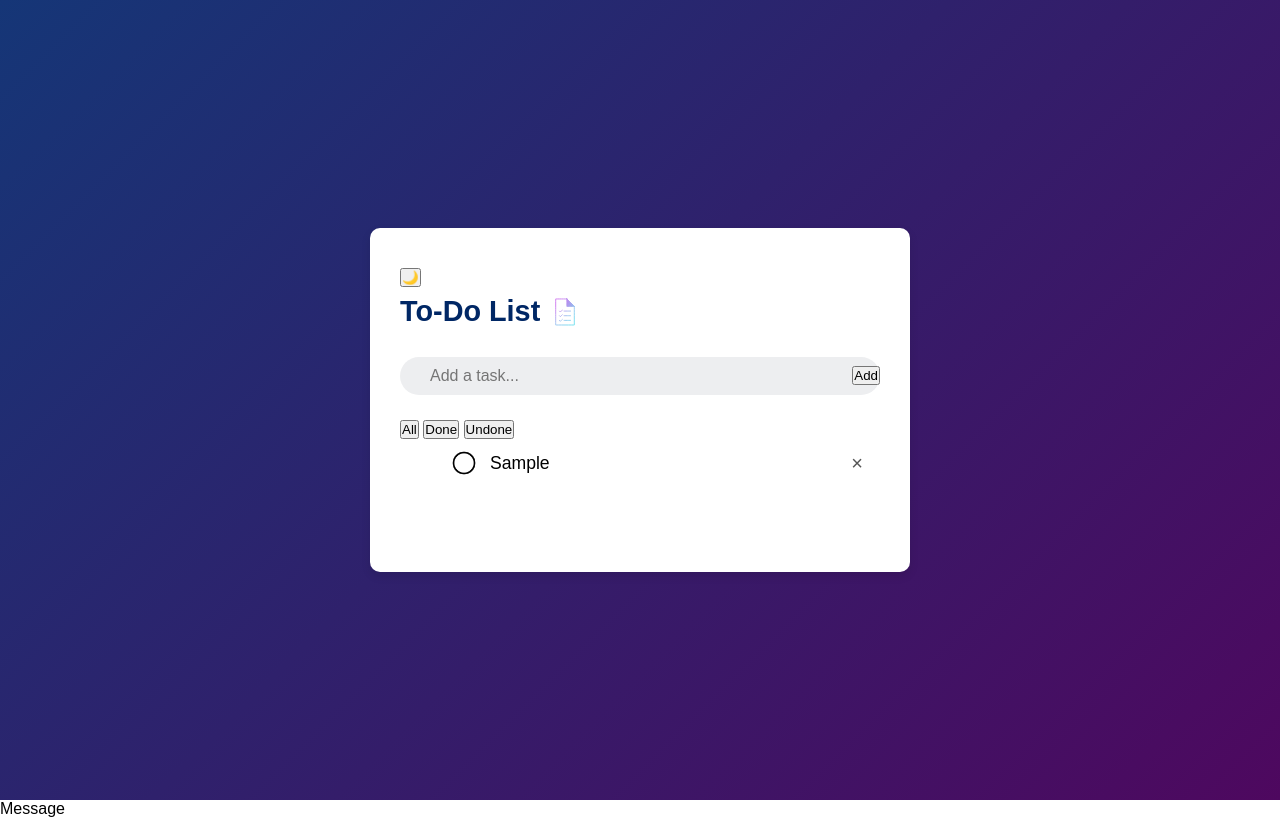
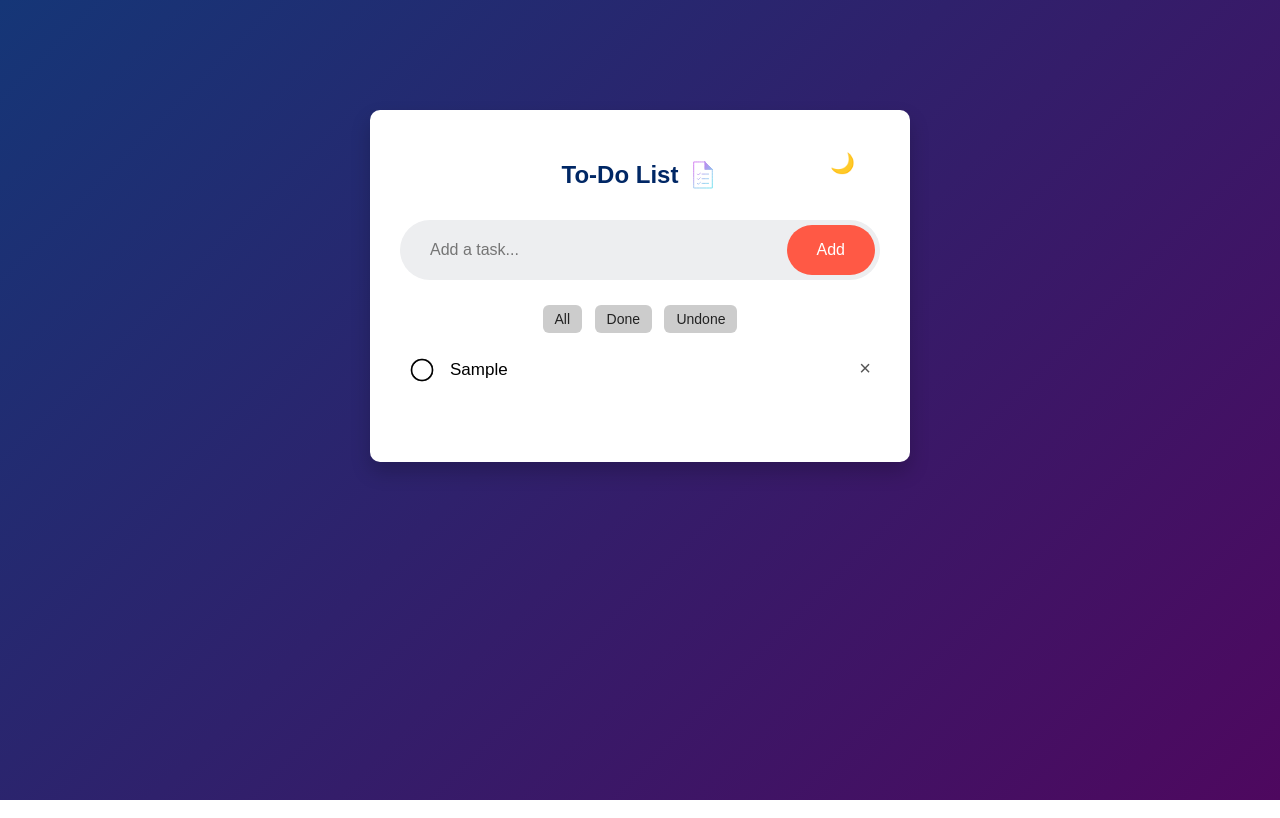
Before and after one commit to KEANU2003/To-Do-List-WebApp, a plain HTML site: page index.html in a window 1280 px wide. Both pictures are taken after typing "Sample" into the empty fields and a click on the button "Add". Drawn offline with Linux system fonts and the light colour scheme; files whose address does not match are found by name.

Commit message:
Update style.css

```diff
--- a/style.css
+++ b/style.css
@@ -1,8 +1,14 @@
 * {
   margin: 0;
   padding: 0;
+  box-sizing: border-box;
   font-family: 'Poppins', sans-serif;
-    box-sizing: border-box;
+  direction: ltr;
+}
+
+body.dark {
+  background: #121212;
+  color: #eee;
 }
 
 .container {
@@ -10,27 +16,33 @@
   min-height: 100vh;
   background: linear-gradient(135deg, #153677, #4e085f);
   padding: 10px;
-    display: flex;
-    justify-content: center;
-    align-items: center;
+}
+
+body.dark .container {
+  background: linear-gradient(135deg, #0f0f0f, #222);
 }
 
 .todo-app {
-    width: 100%;
   max-width: 540px;
   background: #fff;
+  margin: 100px auto 20px;
   padding: 40px 30px 70px;
   border-radius: 10px;
-    box-shadow: 0 4px 10px rgba(0, 0, 0, 0.1);
+  box-shadow: 0 10px 20px rgba(0,0,0,0.2);
+  position: relative;
+}
+
+body.dark .todo-app {
+  background: #1f1f1f;
+  color: #eee;
 }
 
 .todo-app h2 {
-    color: #002765;
   display: flex;
   align-items: center;
+  justify-content: center;
+  color: #002765;
   margin-bottom: 20px;
-    font-weight: 700;
-    font-size: 1.8rem;
 }
 
 .todo-app h2 img {
@@ -41,58 +53,60 @@
 .row {
   display: flex;
   align-items: center;
-    justify-content: space-between;
   background: #edeef0;
   border-radius: 30px;
   padding-left: 20px;
   margin-bottom: 25px;
 }
 
-input#input-box {
+input {
   flex: 1;
   border: none;
   outline: none;
   background: transparent;
   padding: 10px;
-    font-size: 1rem;
-    font-weight: 400;
+  font-size: 16px;
+}
+
+button {
+  border: none;
+  outline: none;
+  padding: 16px 30px;
+  background: #ff5945;
+  color: #fff;
+  font-size: 16px;
+  cursor: pointer;
+  border-radius: 40px;
+  margin: 5px;
+}
+
+#toggle-theme {
+  position: absolute;
+  right: 20px;
+  top: 20px;
+  font-size: 20px;
+  background: none;
   color: #333;
 }
 
-button#add-btn {
-    border: none;
-    outline: none;
-    padding: 16px 40px;
-    background: #ff5945;
-    color: #fff;
-    font-size: 1rem;
-    cursor: pointer;
-    border-radius: 40px;
-    transition: background 0.3s ease;
+body.dark #toggle-theme {
+  color: #ccc;
 }
 
-button#add-btn:hover,
-button#add-btn:focus {
-    background: #e04b3f;
+ul {
+  list-style: none;
+  padding: 0;
 }
 
-ul#list-container {
-    list-style: none;
-    font-size: 1.1rem;
+ul li {
+  position: relative;
   padding: 12px 8px 12px 50px;
+  font-size: 17px;
+  cursor: pointer;
   user-select: none;
-    cursor: pointer;
-    position: relative;
 }
 
-ul#list-container li {
-    position: relative;
-    padding-left: 40px;
-    margin-bottom: 15px;
-    line-height: 1.4;
-}
-
-ul#list-container li::before {
+ul li::before {
   content: '';
   position: absolute;
   height: 28px;
@@ -101,38 +115,65 @@ ul#list-container li::before {
   background-image: url(images/unchecked-icon.png);
   background-size: cover;
   background-position: center;
-    top: 50%;
-    left: 0;
-    transform: translateY(-50%);
-    transition: background-image 0.3s ease;
+  top: 8px;
+  left: 8px;
 }
 
-ul#list-container li.checked {
-    color: #555;
+ul li.checked {
+  color: #999;
   text-decoration: line-through;
 }
 
-ul#list-container li.checked::before {
+ul li.checked::before {
   background-image: url(images/checked-icon.png);
 }
 
-ul#list-container li span {
+ul li span {
   position: absolute;
   right: 0;
-    top: 50%;
-    transform: translateY(-50%);
+  top: 5px;
   width: 30px;
   height: 30px;
   font-size: 20px;
   color: #555;
+  text-align: center;
   line-height: 30px;
-    text-align: center;
   border-radius: 50%;
-    user-select: none;
-    cursor: pointer;
-    transition: background 0.3s ease;
 }
 
-ul#list-container li span:hover {
-    background: #edeef0;
+ul li span:hover {
+  background: #ddd;
 }
+
+#filters {
+  margin-bottom: 15px;
+  text-align: center;
+}
+
+#filters button {
+  padding: 6px 12px;
+  margin: 0 4px;
+  border-radius: 6px;
+  background: #ccc;
+  color: #222;
+  font-size: 14px;
+}
+
+#counter {
+  margin-bottom: 10px;
+  text-align: center;
+  color: #333;
+}
+
+#toast {
+  position: fixed;
+  bottom: 20px;
+  right: 20px;
+  background: #333;
+  color: #fff;
+  padding: 10px 20px;
+  border-radius: 10px;
+  opacity: 0;
+  transition: opacity 0.5s ease;
+  z-index: 1000;
+}
```
Lines whose indentation alone changed are shown as unchanged.
